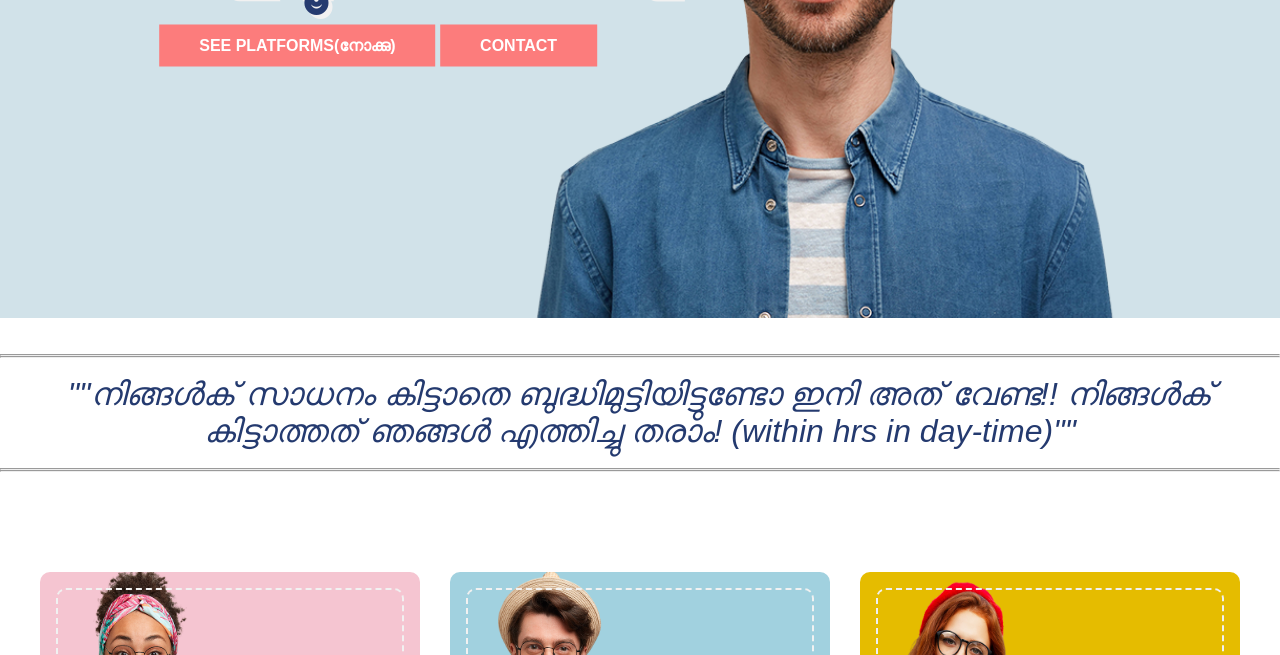
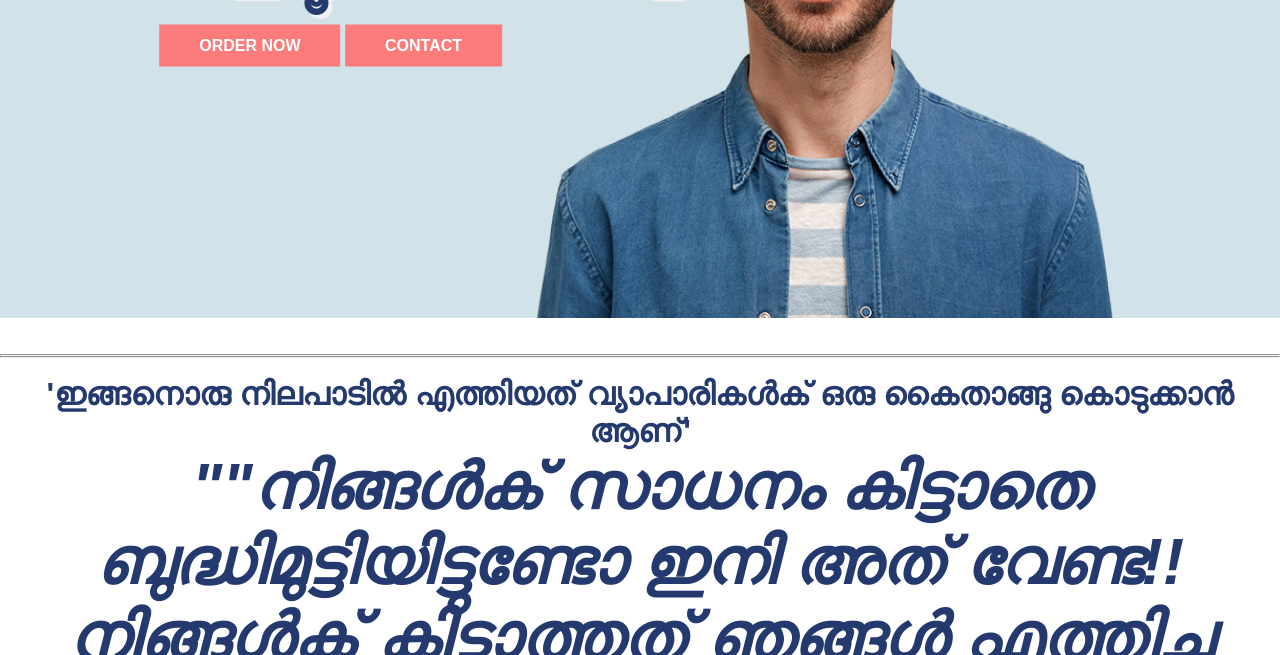
Before and after one commit to gaseer/delivery, a plain HTML site: page index.html in a window 1280 px wide. Shown: the part 482-1137 px from the top of the page. Drawn offline with nearby package versions, Linux system fonts and the light colour scheme.

Commit message:
Update index.html

```diff
--- a/index.html
+++ b/index.html
@@ -136,17 +136,19 @@
 
        </h1>
 
-      <a class="btn" href="product.html">SEE PLATFORMS(നോക്കു)</a>
+      <a class="btn" href="product.html">Order now</a>
       <a class="btn" href="https://wa.me/919207037526?text=എനിക്ക് കുറച്ചു കിട്ടാത്ത സാധനങ്ങൾ ഉണ്ട് help me😊">CONTACT</a>
     </div>
    </header>
  <br><br>
 <hr><hr><br>
   <div>
-    <h1 style="font-weight:30;"><font="12"><center><em>
+   <h1><center>'ഇങ്ങനൊരു നിലപാടിൽ എത്തിയത് വ്യാപാരികൾക് ഒരു
+      കൈതാങ്ങു കൊടുക്കാൻ ആണ്'<h1>
+    <h2style="font-weight:30;"><font="12"><em>
       ""നിങ്ങൾക് സാധനം കിട്ടാതെ ബുദ്ധിമുട്ടിയിട്ടുണ്ടോ
        ഇനി അത് വേണ്ട!! നിങ്ങൾക് കിട്ടാത്തത് ഞങ്ങൾ
-           എത്തിച്ചു തരാം! (within hrs in day-time)""</font></center></em></h1>
+           എത്തിച്ചു തരാം! (within hrs in day-time)""</font></center></em></h2>
   </div>
 <br><hr><hr>
   <!-- Main -->
```
